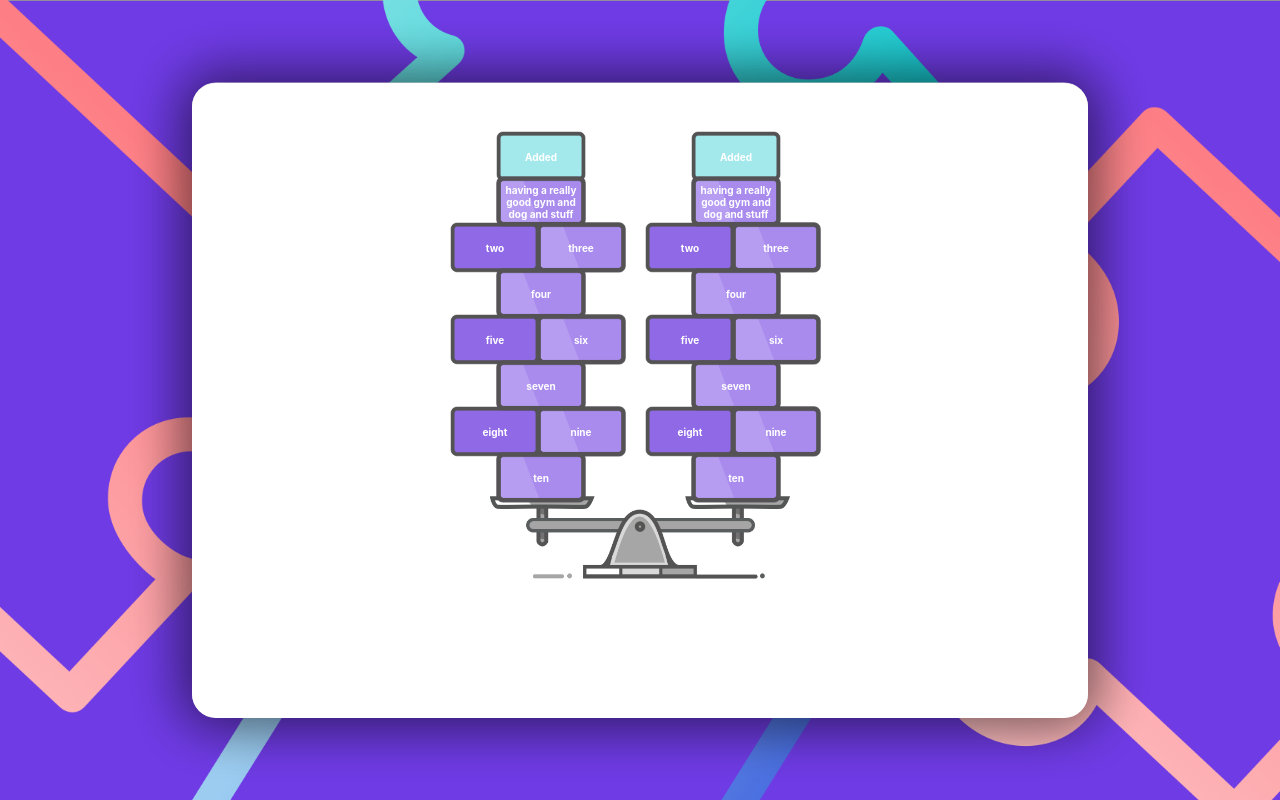
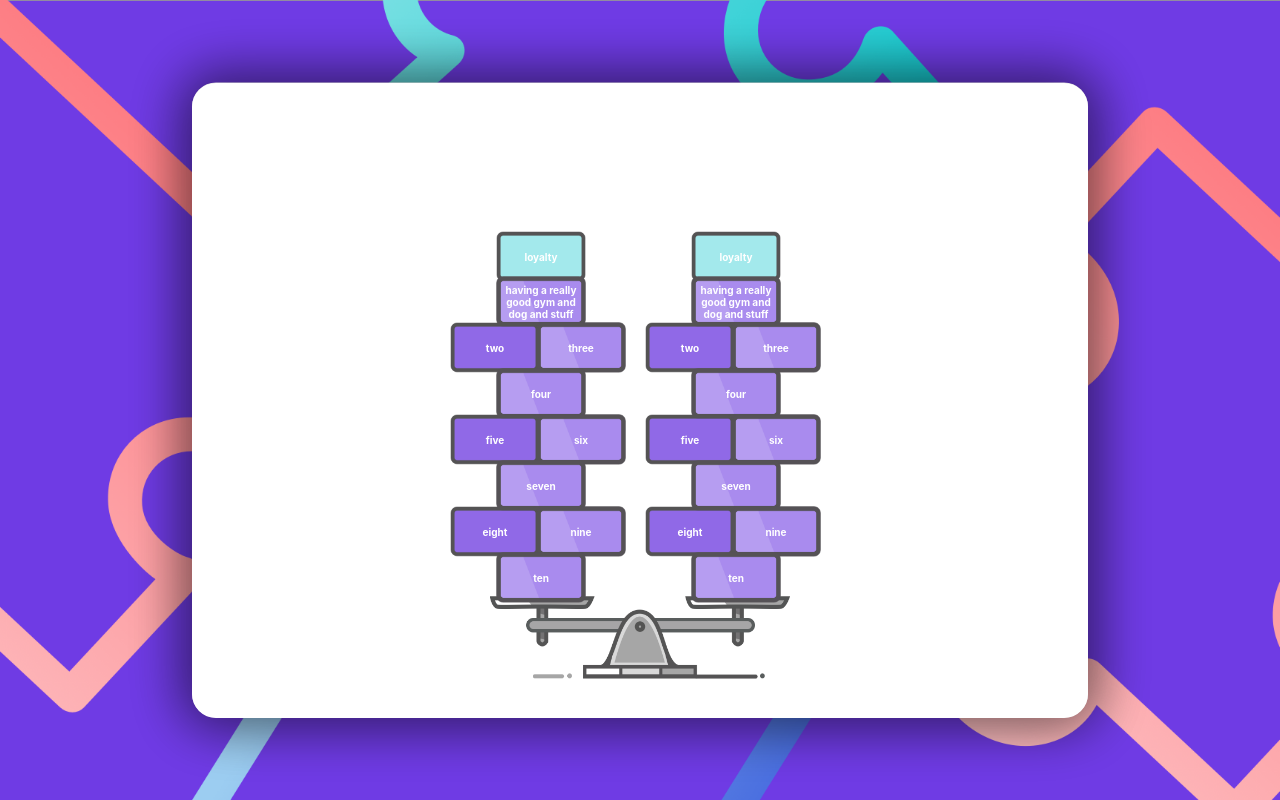
Before and after one commit to janeabernethy/values, a React (Create React App) app: page / in a window 1280 px wide. Built offline with nearby package versions, Linux system fonts and the light colour scheme.

Commit message:
make take in new value

```diff
--- a/src/Seesaw.css
+++ b/src/Seesaw.css
@@ -6,7 +6,7 @@
 .seesawWrapper {
     position: relative;
     width: 300px;
-    height: 500px;
+    height: 600px;
     margin: 0 auto;
 }
 
@@ -131,7 +131,7 @@
     box-sizing: border-box;;
 }
 
-.addedOptionA {
+.addedOptionA1 {
     width: 180px;
     left: -40px;
     position: absolute;
@@ -139,10 +139,42 @@
     opacity: 0;
 }
 
-.addedOptionB {
+.addedOptionA2 {
+    width: 180px;
+    left: -40px;
+    position: absolute;
+    bottom: 449px;
+    opacity: 0;
+}
+
+.addedOptionA3 {
+    width: 180px;
+    left: -40px;
+    position: absolute;
+    bottom: 495px;
+    opacity: 0;
+}
+
+.addedOptionB1 {
     width: 180px;
     left: 155px;
     position: absolute;
     bottom: 424px;
     opacity: 0;
 }
+
+.addedOptionB2 {
+    width: 180px;
+    left: 155px;
+    position: absolute;
+    bottom: 470px;
+    opacity: 0;
+}
+
+.addedOptionB3 {
+    width: 180px;
+    left: 155px;
+    position: absolute;
+    bottom: 516px;
+    opacity: 0;
+}
--- a/src/Seesaw.tsx
+++ b/src/Seesaw.tsx
@@ -22,8 +22,7 @@ export class Seesaw extends React.Component<SeesawProps, SeesawState> {
     }
 
     componentDidMount() {
-        console.log("did mount")
-        this.addOption()
+        this.addOption("loyalty")
     }
 
     render() {
@@ -31,11 +30,27 @@ export class Seesaw extends React.Component<SeesawProps, SeesawState> {
         <div className="seesawContent">
             <div className="seesawWrapper">
                 <div className="seeesawSectionA">
-                <div id="addedOptionA" className="addedOptionA">
+                <div id="addedOptionA3" className="addedOptionA3">
                     <div className="options1Set">
                         <div className="optionBlock blockC">
                             <span className="blockText">Added</span>
-                            <img src={blockAdded} />
+                            <img id="addedImage1" src={blockAdded} />
+                        </div>
+                    </div>
+                </div>
+                <div id="addedOptionA2" className="addedOptionA2">
+                    <div className="options1Set">
+                        <div className="optionBlock blockC">
+                            <span className="blockText">Added</span>
+                            <img id="addedImage1" src={blockAdded} />
+                        </div>
+                    </div>
+                </div>
+                <div id="addedOptionA1" className="addedOptionA1">
+                    <div className="options1Set">
+                        <div className="optionBlock blockC">
+                            <span id="addedOptionA1Text" className="blockText">Added</span>
+                            <img id="addedImage1" src={blockAdded} />
                         </div>
                     </div>
                 </div>
@@ -47,10 +62,26 @@ export class Seesaw extends React.Component<SeesawProps, SeesawState> {
                     }
                 </div>
                 </div>
-                <div id="addedOptionB" className="addedOptionB">
+                <div id="addedOptionB3" className="addedOptionB3">
                     <div className="options1Set">
                         <div className="optionBlock blockC">
                             <span className="blockText">Added</span>
+                            <img src={blockAdded} />
+                        </div>
+                    </div>
+                </div>
+                <div id="addedOptionB2" className="addedOptionB2">
+                    <div className="options1Set">
+                        <div className="optionBlock blockC">
+                            <span className="blockText">Added</span>
+                            <img src={blockAdded} />
+                        </div>
+                    </div>
+                </div>
+                <div id="addedOptionB1" className="addedOptionB1">
+                    <div className="options1Set">
+                        <div className="optionBlock blockC">
+                            <span id="addedOptionB1Text" className="blockText">Added</span>
                             <img src={blockAdded} />
                         </div>
                     </div>
@@ -73,7 +104,7 @@ export class Seesaw extends React.Component<SeesawProps, SeesawState> {
         )
     }
 
-    addOption() {
+    addOption(newValue: string) {
 
         const addedATime = 0.5
         const addedADelay = 0.2
@@ -85,7 +116,26 @@ export class Seesaw extends React.Component<SeesawProps, SeesawState> {
         const resetDelay = addedBTime + addedBDelay
         const resetTime = 1.0
 
-        const addedA = document.getElementById("addedOptionA")
+        var aID = "addedOptionA1"
+        var bID = "addedOptionB1"
+
+        var a1Text = "addedOptionA1Text"
+        var b1Text = "addedOptionB1Text"
+
+        const aText = document.getElementById(a1Text)
+        aText.innerText = newValue
+
+        const bText = document.getElementById(b1Text)
+        bText.innerText = newValue
+        // if(count === 1) {
+        //     aID = "addedOptionA2"
+        //     bID = "addedOptionB2"
+        // }
+        // else if(count === 2) {
+        //     aID = "addedOptionA3"
+        //     bID = "addedOptionB3"
+        // }
+        const addedA = document.getElementById(aID)
         GSAP.TweenMax.to(addedA, addedATime, {opacity: 1, delay: addedADelay})
 
         const swingyPart = document.getElementById("seesawSwingyPart")
@@ -105,7 +155,7 @@ export class Seesaw extends React.Component<SeesawProps, SeesawState> {
         const optionsB = document.getElementById("seesawOptionsB")
         GSAP.TweenMax.to(optionsB, offsetTime, {bottom: 82+offset, delay: offsetDelay})
 
-        const addedB = document.getElementById("addedOptionB")
+        const addedB = document.getElementById(bID)
          GSAP.TweenMax.to(addedB, addedBTime, {opacity: 1, delay:addedBDelay})
 
 
@@ -116,7 +166,7 @@ export class Seesaw extends React.Component<SeesawProps, SeesawState> {
         GSAP.TweenMax.to(addedA, resetTime, {bottom: 403, delay: resetDelay})
         GSAP.TweenMax.to(optionsB, resetTime, {bottom: 82, delay: resetDelay})
         GSAP.TweenMax.to(addedB, resetTime, {bottom: 403, delay:resetDelay})
-
+        // this.addOption()
     }
 }
 
```
